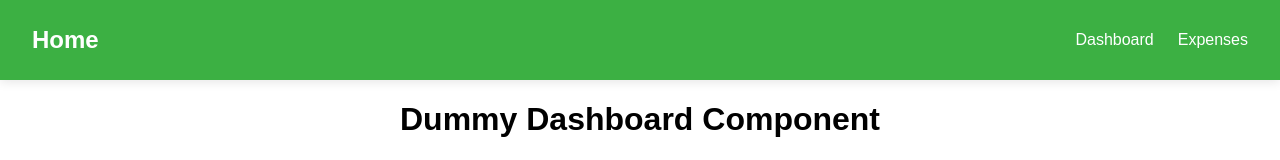
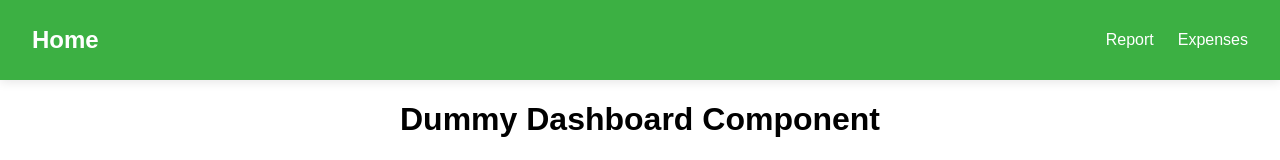
Before and after one commit to Study-Program-Applied-Computer-Science/udi-triozeit, a Vue app: page / in a window 1280 px wide. Shown: the top 160 px of the page. Built offline with nearby package versions, Linux system fonts and the light colour scheme.

Commit message:
name change

```diff
--- a/src/components/nav/Header.vue
+++ b/src/components/nav/Header.vue
@@ -6,7 +6,7 @@
     <nav class="header__nav">
       <ul>
         <li>
-          <router-link to="/report">Dashboard</router-link>
+          <router-link to="/report">Report</router-link>
         </li>
         <li>
           <router-link to="/expenses">Expenses</router-link>
```
